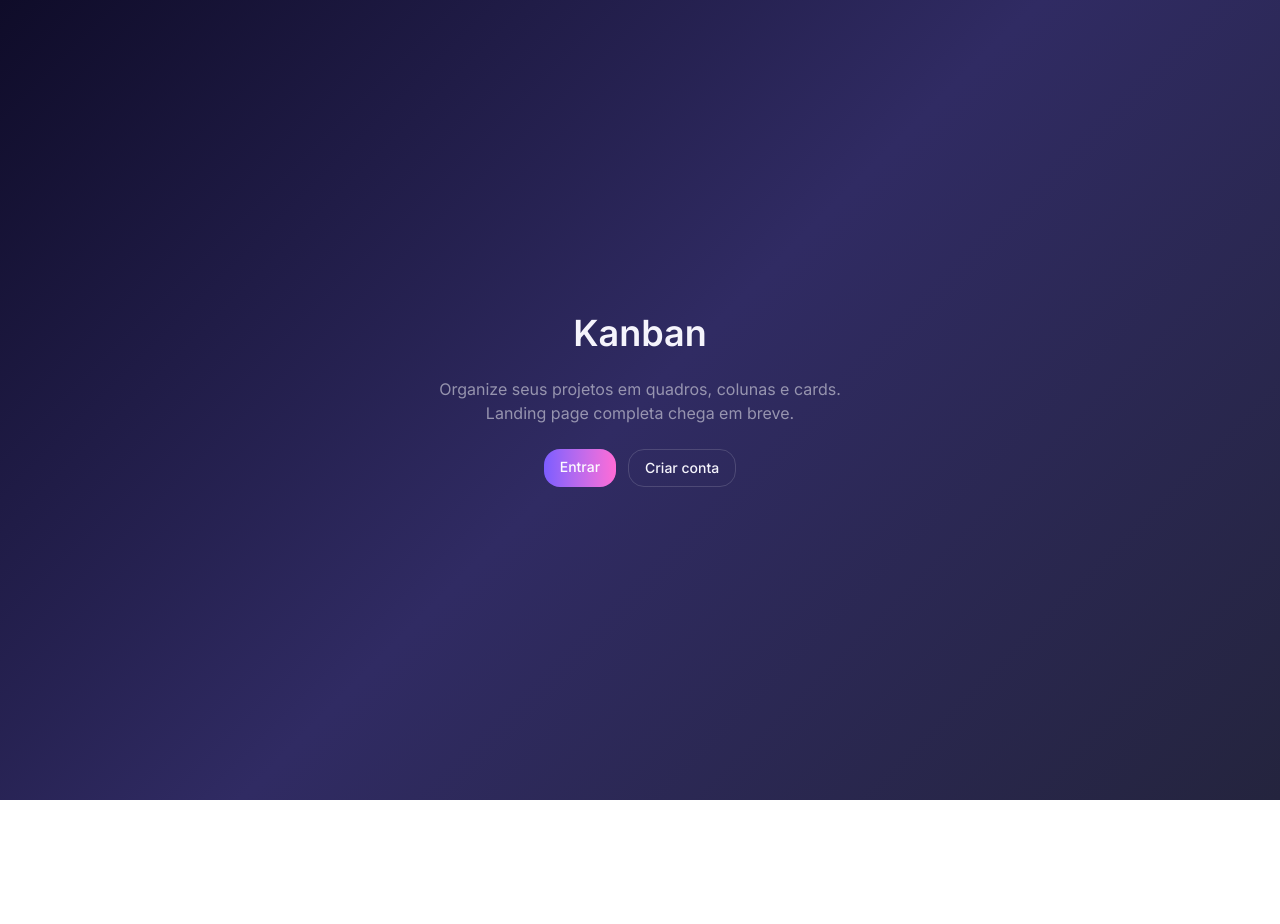
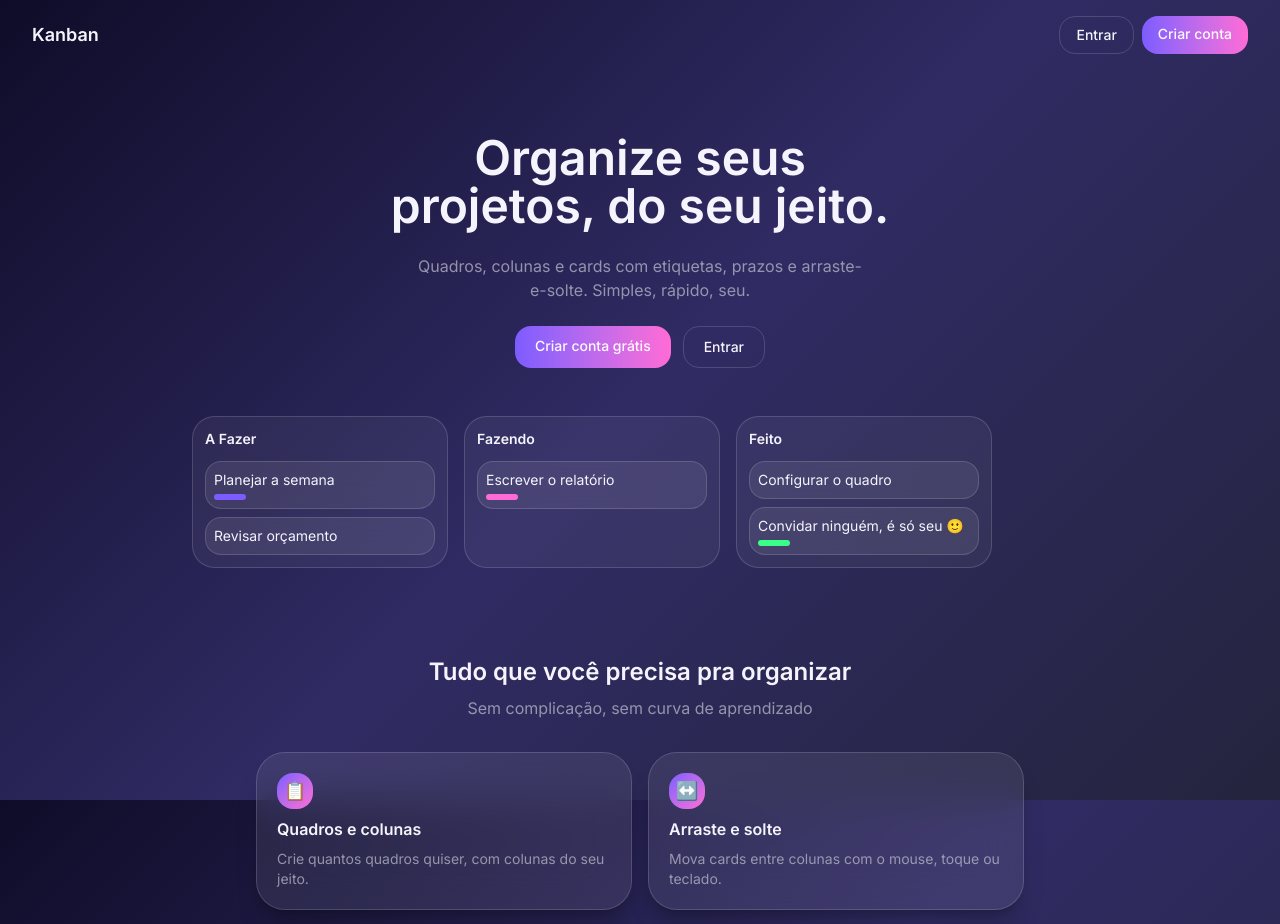
Before and after one commit to nicollyrocha/sistema-kanban, a Next.js app: page / in a window 1280 px wide. Shown: the top 924 px of the page. Before the commit the page ends 800 px from the top, so only its background shows below. Built offline with nearby package versions, Linux system fonts and the light colour scheme.

Commit message:
feat: add the real landing page

```diff
--- a/src/app/page.tsx
+++ b/src/app/page.tsx
@@ -1,25 +1,163 @@
+import Link from "next/link";
+import { Card } from "@/components/ui/card";
+
+const FEATURES = [
+  {
+    emoji: "📋",
+    title: "Quadros e colunas",
+    description: "Crie quantos quadros quiser, com colunas do seu jeito.",
+  },
+  {
+    emoji: "↔️",
+    title: "Arraste e solte",
+    description: "Mova cards entre colunas com o mouse, toque ou teclado.",
+  },
+  {
+    emoji: "🏷️",
+    title: "Etiquetas coloridas",
+    description: "Organize por categoria com etiquetas que você cria na hora.",
+  },
+  {
+    emoji: "📅",
+    title: "Prazos e descrições",
+    description: "Cada card guarda os detalhes que importam pra você.",
+  },
+];
+
+const PREVIEW_COLUMNS = [
+  {
+    title: "A Fazer",
+    cards: [
+      { title: "Planejar a semana", color: "#7c5cff" },
+      { title: "Revisar orçamento", color: null },
+    ],
+  },
+  {
+    title: "Fazendo",
+    cards: [{ title: "Escrever o relatório", color: "#ff6bd6" }],
+  },
+  {
+    title: "Feito",
+    cards: [
+      { title: "Configurar o quadro", color: null },
+      { title: "Convidar ninguém, é só seu 🙂", color: "#39ff88" },
+    ],
+  },
+];
+
 export default function HomePage() {
   return (
-    <main className="flex min-h-screen flex-col items-center justify-center gap-6 px-4 text-center">
-      <h1 className="text-4xl font-semibold">Kanban</h1>
-      <p className="max-w-md text-muted-foreground">
-        Organize seus projetos em quadros, colunas e cards. Landing page
-        completa chega em breve.
-      </p>
-      <div className="flex gap-3">
-        <a
+    <main className="flex min-h-screen flex-col">
+      <nav className="flex items-center justify-between px-4 py-4 sm:px-8">
+        <span className="text-lg font-semibold">Kanban</span>
+        <div className="flex gap-2">
+          <Link
+            href="/login"
+            className="rounded-lg border border-border px-4 py-2 text-sm font-medium"
+          >
+            Entrar
+          </Link>
+          <Link
+            href="/signup"
+            className="rounded-lg bg-gradient-to-r from-[var(--gradient-accent-start)] to-[var(--gradient-accent-end)] px-4 py-2 text-sm font-medium text-primary-foreground"
+          >
+            Criar conta
+          </Link>
+        </div>
+      </nav>
+
+      <section className="flex flex-col items-center gap-6 px-4 pt-8 pb-4 text-center sm:pt-16">
+        <h1 className="max-w-xl text-4xl font-semibold text-balance sm:text-5xl">
+          Organize seus projetos, do seu jeito.
+        </h1>
+        <p className="max-w-md text-muted-foreground">
+          Quadros, colunas e cards com etiquetas, prazos e arraste-e-solte.
+          Simples, rápido, seu.
+        </p>
+        <div className="flex gap-3">
+          <Link
+            href="/signup"
+            className="rounded-lg bg-gradient-to-r from-[var(--gradient-accent-start)] to-[var(--gradient-accent-end)] px-5 py-2.5 text-sm font-medium text-primary-foreground"
+          >
+            Criar conta grátis
+          </Link>
+          <Link
+            href="/login"
+            className="rounded-lg border border-border px-5 py-2.5 text-sm font-medium"
+          >
+            Entrar
+          </Link>
+        </div>
+      </section>
+
+      <section className="px-4 py-8 sm:px-8">
+        <div className="mx-auto flex max-w-4xl gap-4 overflow-x-auto pb-2">
+          {PREVIEW_COLUMNS.map((column) => (
+            <div
+              key={column.title}
+              className="flex w-64 shrink-0 flex-col gap-3 rounded-xl border border-border bg-white/5 p-3"
+            >
+              <span className="text-sm font-semibold">{column.title}</span>
+              <div className="flex flex-col gap-2">
+                {column.cards.map((card) => (
+                  <div
+                    key={card.title}
+                    className="glass flex flex-col gap-1 rounded-lg border border-border bg-card p-2 text-sm"
+                  >
+                    <span>{card.title}</span>
+                    {card.color && (
+                      <span
+                        className="h-1.5 w-8 rounded-full"
+                        style={{ backgroundColor: card.color }}
+                      />
+                    )}
+                  </div>
+                ))}
+              </div>
+            </div>
+          ))}
+        </div>
+      </section>
+
+      <section className="px-4 py-12 sm:px-8">
+        <div className="mx-auto max-w-3xl text-center">
+          <h2 className="text-2xl font-semibold">
+            Tudo que você precisa pra organizar
+          </h2>
+          <p className="mt-2 text-muted-foreground">
+            Sem complicação, sem curva de aprendizado
+          </p>
+          <div className="mt-8 grid grid-cols-1 gap-4 sm:grid-cols-2">
+            {FEATURES.map((feature) => (
+              <Card
+                key={feature.title}
+                className="flex flex-col items-start gap-2 p-5 text-left"
+              >
+                <span
+                  aria-hidden="true"
+                  className="flex h-9 w-9 items-center justify-center rounded-lg bg-gradient-to-br from-[var(--gradient-accent-start)] to-[var(--gradient-accent-end)] text-lg"
+                >
+                  {feature.emoji}
+                </span>
+                <span className="font-semibold">{feature.title}</span>
+                <span className="text-sm text-muted-foreground">
+                  {feature.description}
+                </span>
+              </Card>
+            ))}
+          </div>
+        </div>
+      </section>
+
+      <footer className="mt-auto flex items-center justify-center gap-2 border-t border-border px-4 py-6 text-sm text-muted-foreground">
+        <span>Kanban — feito pra organizar sua rotina.</span>
+        <Link
           href="/login"
-          className="rounded-lg bg-gradient-to-r from-[var(--gradient-accent-start)] to-[var(--gradient-accent-end)] px-4 py-2 text-sm font-medium text-primary-foreground"
+          className="underline underline-offset-2 hover:text-foreground"
         >
           Entrar
-        </a>
-        <a
-          href="/signup"
-          className="rounded-lg border border-border px-4 py-2 text-sm font-medium"
-        >
-          Criar conta
-        </a>
-      </div>
+        </Link>
+      </footer>
     </main>
   );
 }
```
